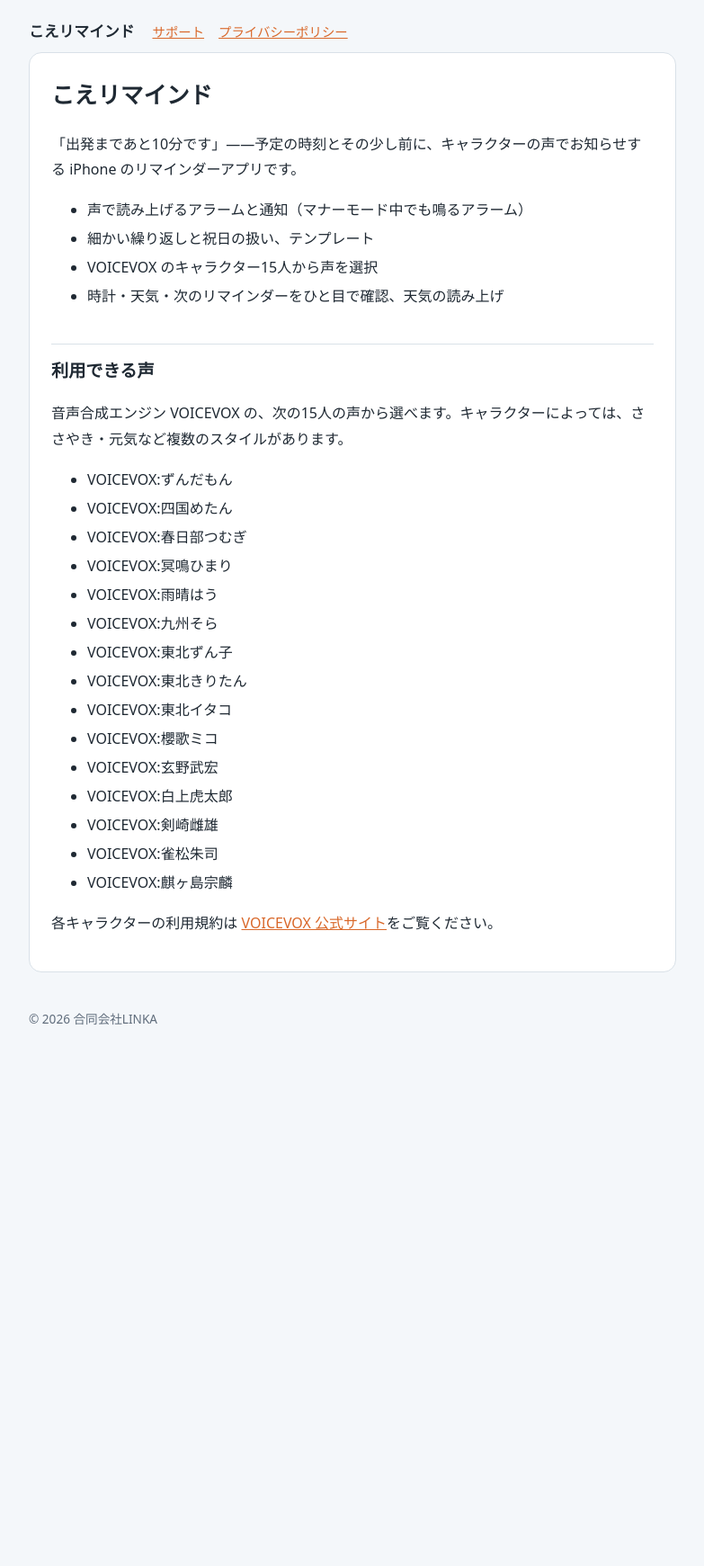
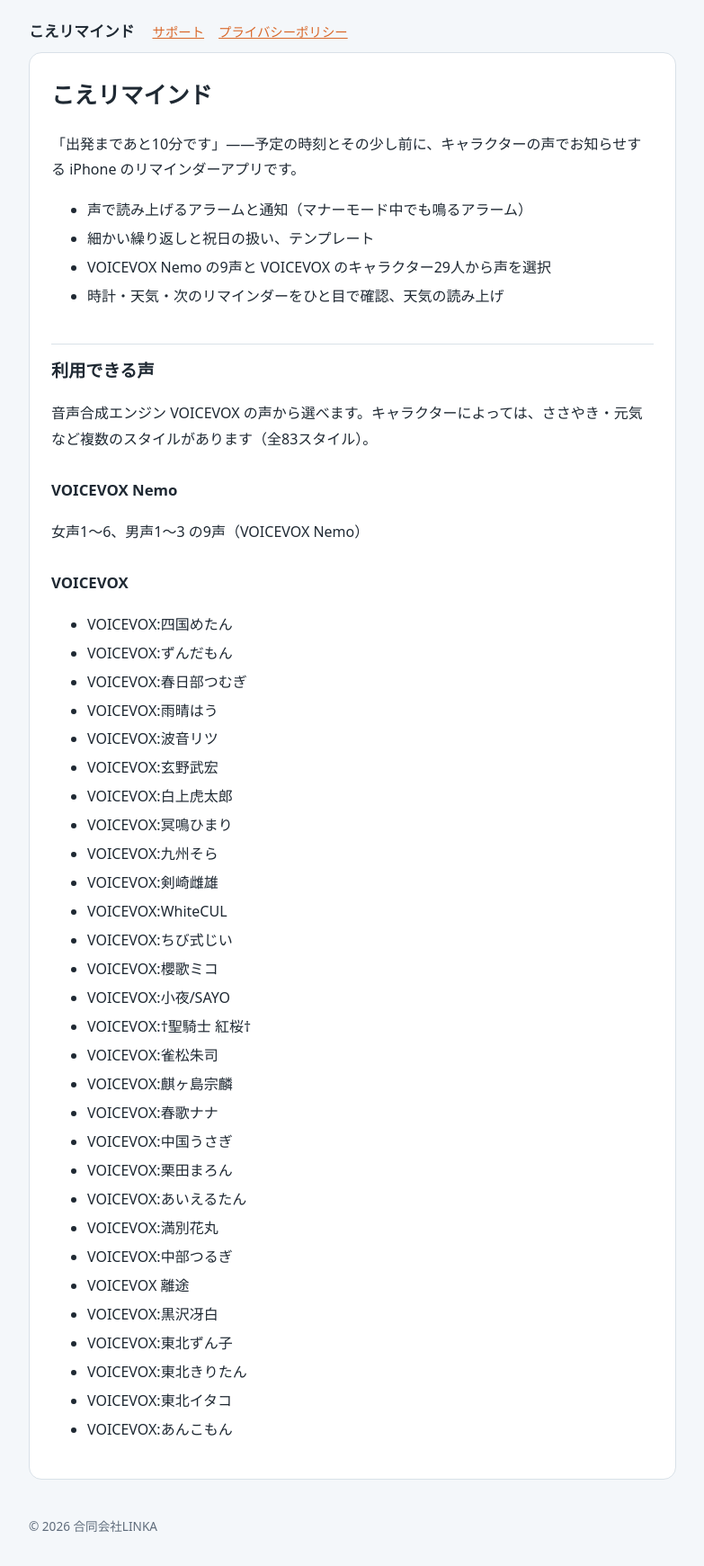
Before and after one commit to linka-admin/voice-reminder-docs, a Jekyll site: the page built from index.md, in a window 1280 px wide. Shown: the whole page at 90% size, without its empty margins (248-1031 px from the left). Built offline with Jekyll 4.4.1, drawn with Linux system fonts in a browser that asks for light colours; before the commit the page ends 1178 px from its top, so only the background shows below that.

Commit message:
Voices: VOICEVOX Nemo and 29 VOICEVOX characters; no Wi-Fi advice
Co-Authored-By: Claude Opus 5.5 <noreply@anthropic.com>
Claude-Session: https://claude.ai/code/session_017p9RmcMrbCViLdGix14MhX

```diff
--- a/index.md
+++ b/index.md
@@ -10,27 +10,45 @@ permalink: /
 
 - 声で読み上げるアラームと通知（マナーモード中でも鳴るアラーム）
 - 細かい繰り返しと祝日の扱い、テンプレート
-- VOICEVOX のキャラクター15人から声を選択
+- VOICEVOX Nemo の9声と VOICEVOX のキャラクター29人から声を選択
 - 時計・天気・次のリマインダーをひと目で確認、天気の読み上げ
 
 ## 利用できる声
 
-音声合成エンジン VOICEVOX の、次の15人の声から選べます。キャラクターによっては、ささやき・元気など複数のスタイルがあります。
+音声合成エンジン VOICEVOX の声から選べます。キャラクターによっては、ささやき・元気など複数のスタイルがあります（全83スタイル）。
 
+### VOICEVOX Nemo
+
+女声1〜6、男声1〜3 の9声（VOICEVOX Nemo）
+
+### VOICEVOX
+
+- VOICEVOX:四国めたん
 - VOICEVOX:ずんだもん
-- VOICEVOX:四国めたん
 - VOICEVOX:春日部つむぎ
+- VOICEVOX:雨晴はう
+- VOICEVOX:波音リツ
+- VOICEVOX:玄野武宏
+- VOICEVOX:白上虎太郎
 - VOICEVOX:冥鳴ひまり
-- VOICEVOX:雨晴はう
 - VOICEVOX:九州そら
+- VOICEVOX:剣崎雌雄
+- VOICEVOX:WhiteCUL
+- VOICEVOX:ちび式じい
+- VOICEVOX:櫻歌ミコ
+- VOICEVOX:小夜/SAYO
+- VOICEVOX:†聖騎士 紅桜†
+- VOICEVOX:雀松朱司
+- VOICEVOX:麒ヶ島宗麟
+- VOICEVOX:春歌ナナ
+- VOICEVOX:中国うさぎ
+- VOICEVOX:栗田まろん
+- VOICEVOX:あいえるたん
+- VOICEVOX:満別花丸
+- VOICEVOX:中部つるぎ
+- VOICEVOX 離途
+- VOICEVOX:黒沢冴白
 - VOICEVOX:東北ずん子
 - VOICEVOX:東北きりたん
 - VOICEVOX:東北イタコ
-- VOICEVOX:櫻歌ミコ
-- VOICEVOX:玄野武宏
-- VOICEVOX:白上虎太郎
-- VOICEVOX:剣崎雌雄
-- VOICEVOX:雀松朱司
-- VOICEVOX:麒ヶ島宗麟
-
-各キャラクターの利用規約は [VOICEVOX 公式サイト](https://voicevox.hiroshiba.jp/)をご覧ください。
+- VOICEVOX:あんこもん
```
Also changed, not shown: support/index.md (+2 -2 lines).
